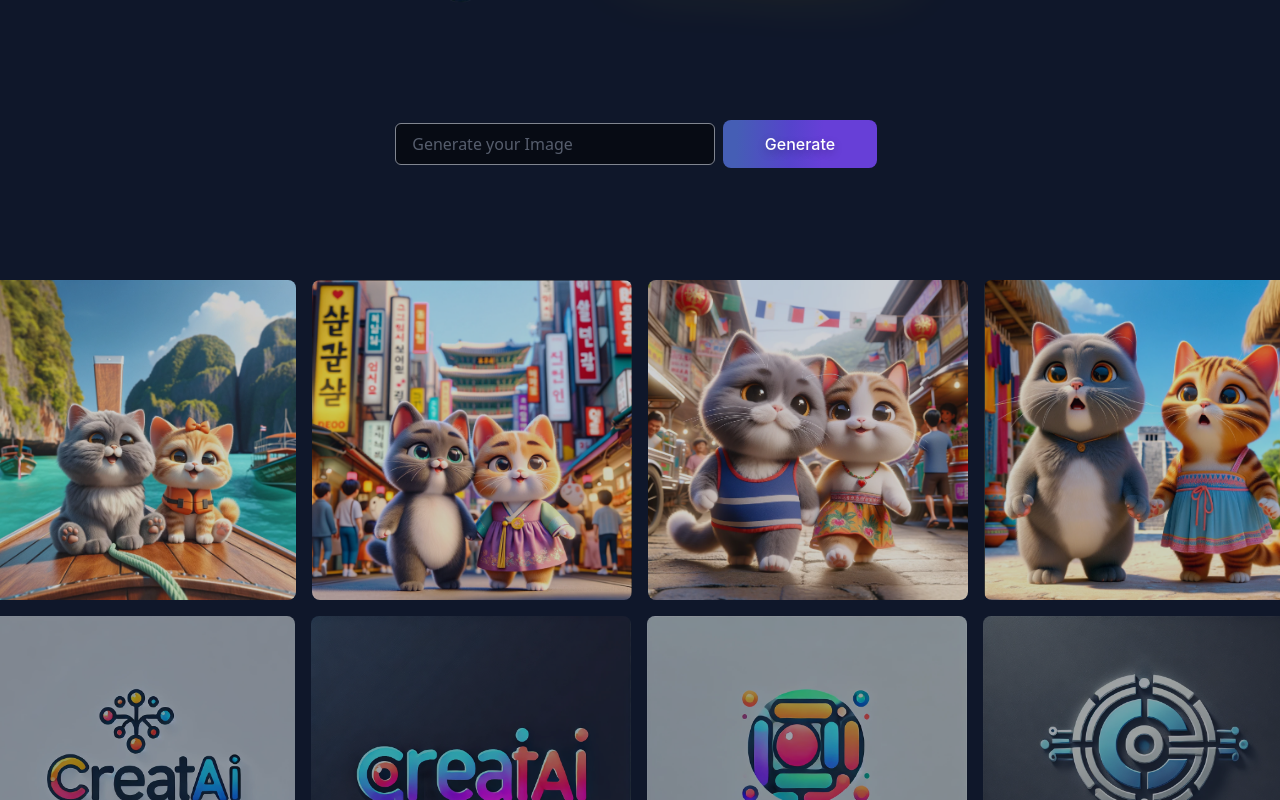
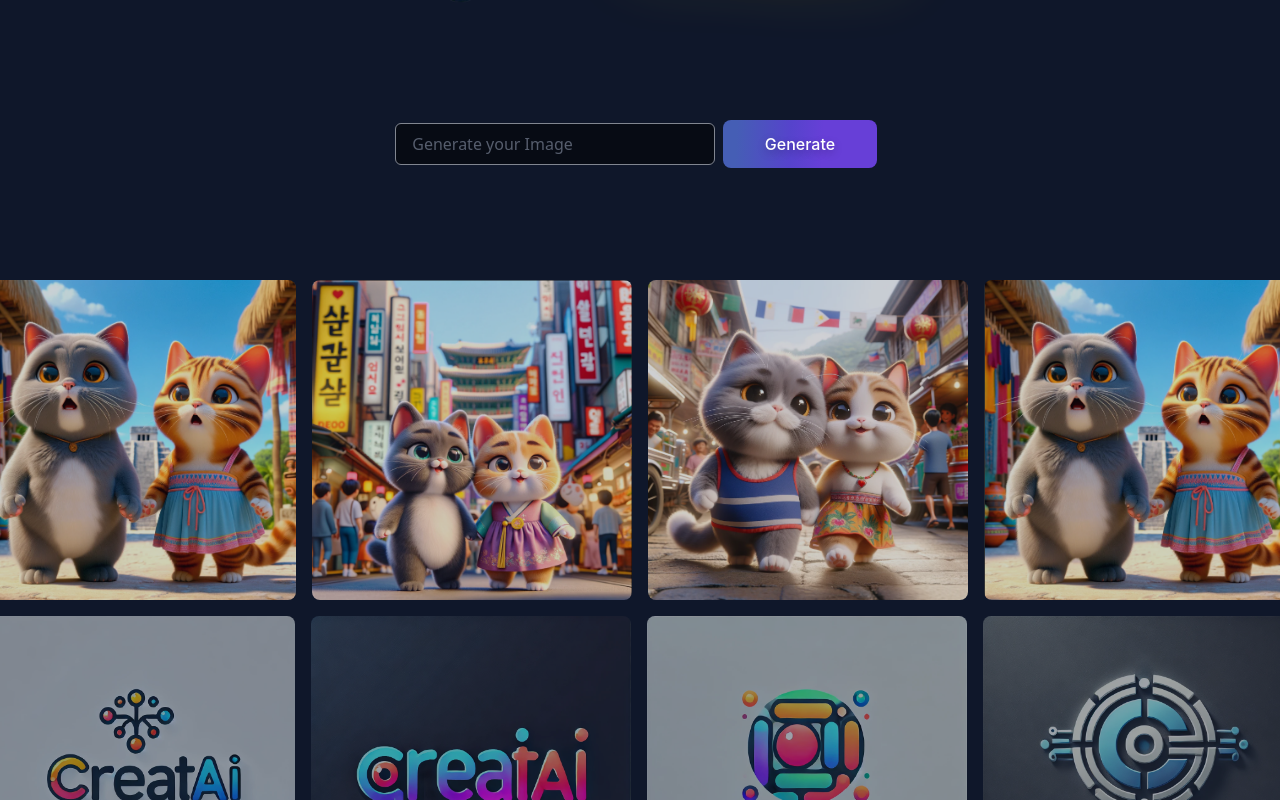
Before and after one commit to 0xToad11/SaaS1, a Next.js app: page / in a window 1280 px wide. Shown: the part 416-1216 px from the top of the page. Built offline with nearby package versions, Linux system fonts and the light colour scheme; no server answers.

Commit message:
fix images not loading

```diff
--- a/components/mainPageComponent1.js
+++ b/components/mainPageComponent1.js
@@ -13,7 +13,7 @@ export default function MainPageComponent1() {
       <button onClick={() => window.location.href = '/generate-images'} className="button-36 mx-2">Generate</button>
     </div>
     <div className="flex flex-row mt-28 opacity-80 justify-center">
-      <img src = "/images/mainpage/coupleBoat.png" className="w-20 h-20 lg:w-80 lg:h-80 rounded-lg mx-1 lg:mx-2"></img>
+      <img src = "/images/mainpage/CoupleMexico.png" className="w-20 h-20 lg:w-80 lg:h-80 rounded-lg mx-1 lg:mx-2"></img>
       <img src = "/images/mainpage/coupleCatJapan.png" className="w-20 h-20 lg:w-80 lg:h-80 rounded-lg mx-1 lg:mx-2"></img>
       <img src = "/images/mainpage/couplePhilipines.png" className="w-20 h-20 lg:w-80 lg:h-80 rounded-lg mx-1 lg:mx-2"></img>
       <img src = "/images/mainpage/CoupleMexico.png" className="w-20 h-20 lg:w-80 lg:h-80 rounded-lg mx-1 lg:mx-2"></img>
```
